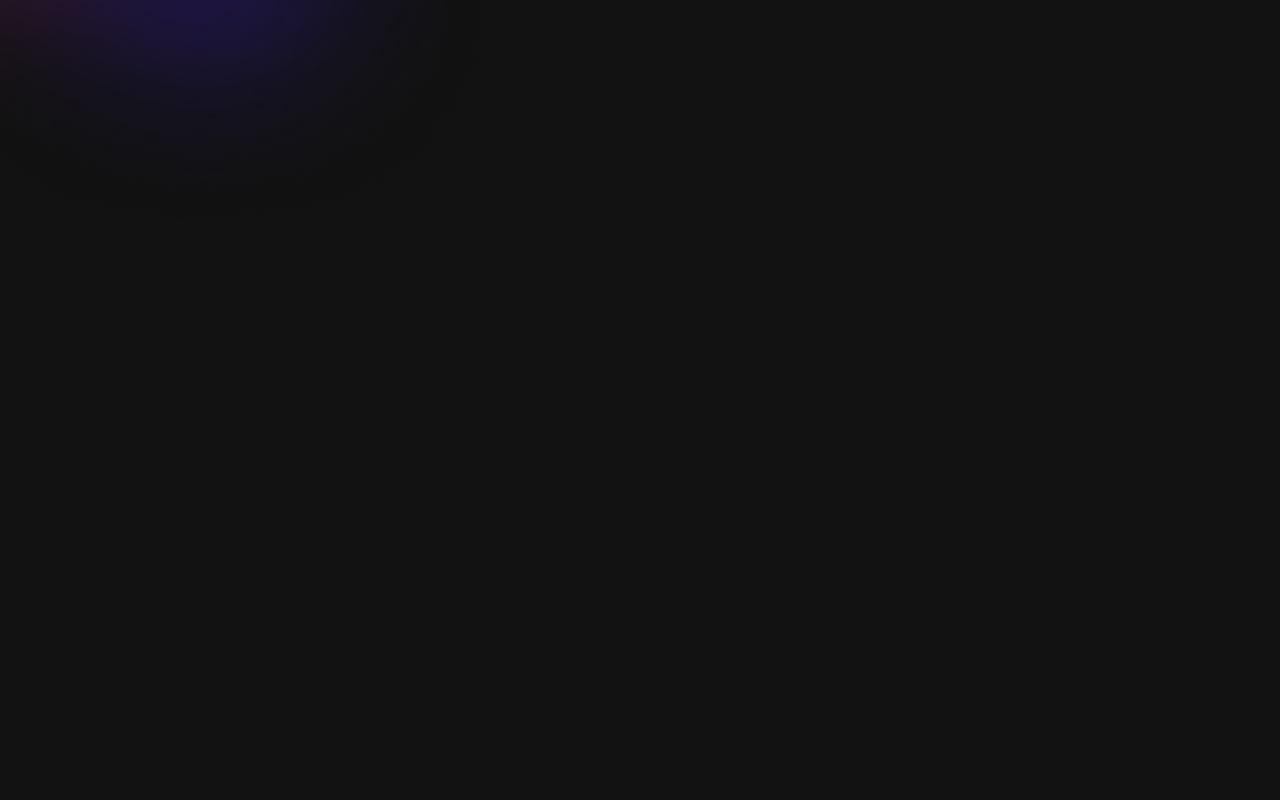
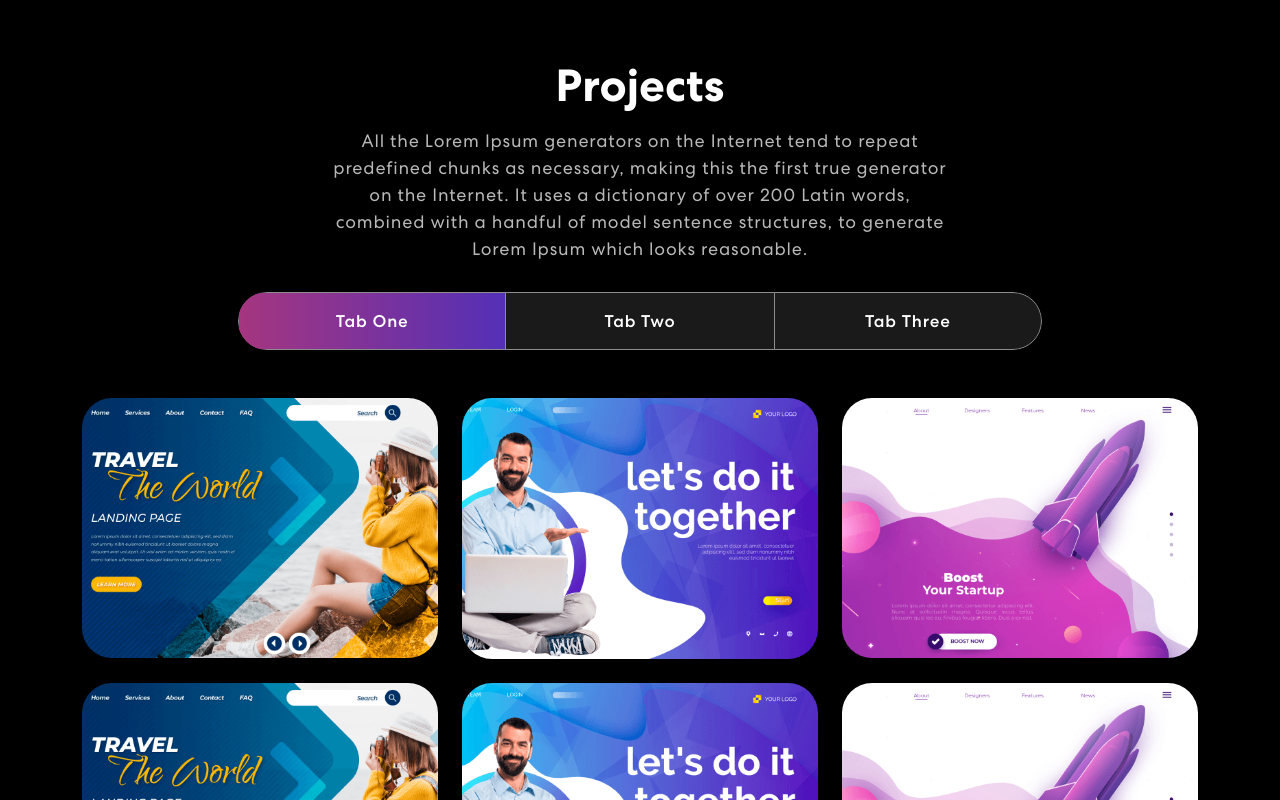
Before and after one commit to Feltino/React-portfolio, a React (Create React App) app: page / in a window 1280 px wide. Shown: the part 1400-2200 px from the top of the page. Before the commit the page ends 1640 px from the top, so only its background shows below. Built offline with nearby package versions, Linux system fonts and the light colour scheme.

Commit message:
Projects section

```diff
--- a/src/App.js
+++ b/src/App.js
@@ -2,6 +2,7 @@
 import { Banner } from './components/Banner'
 import { NavBar } from './components/NavBar'
 import { Skills } from './components/Skills'
+import { Projects } from './components/Projects'
 import 'bootstrap/dist/css/bootstrap.min.css'
 
 function App() {
@@ -10,6 +11,7 @@
       <NavBar />
       <Banner />
       <Skills />
+      <Projects />
     </div>
   )
 }
--- /dev/null
+++ b/src/components/ProjectCard.js
@@ -0,0 +1,15 @@
+import { Col } from 'react-bootstrap'
+
+export const ProjectCard = ({ title, description, imgUrl }) => {
+  return (
+    <Col sm={6} md={4}>
+      <div className="proj-imgbx">
+        <img src={imgUrl} />
+        <div className="proj-txtx">
+          <h4>{title}</h4>
+          <span>{description}</span>
+        </div>
+      </div>
+    </Col>
+  )
+}
--- /dev/null
+++ b/src/components/Projects.js
@@ -0,0 +1,91 @@
+import { Col, Container, Nav, Row, Tab } from 'react-bootstrap'
+import { ProjectCard } from './ProjectCard'
+import colorsharp2 from '../assets/img/color-sharp2.png'
+import projImg1 from '../assets/img/project-img1.png'
+import projImg2 from '../assets/img/project-img2.png'
+import projImg3 from '../assets/img/project-img3.png'
+
+export const Projects = () => {
+  const projects = [
+    {
+      title: 'Business Startup',
+      description: 'Design & Development',
+      imgUrl: projImg1,
+    },
+    {
+      title: 'Business Startup',
+      description: 'Design & Development',
+      imgUrl: projImg2,
+    },
+    {
+      title: 'Business Startup',
+      description: 'Design & Development',
+      imgUrl: projImg3,
+    },
+    {
+      title: 'Business Startup',
+      description: 'Design & Development',
+      imgUrl: projImg1,
+    },
+    {
+      title: 'Business Startup',
+      description: 'Design & Development',
+      imgUrl: projImg2,
+    },
+    {
+      title: 'Business Startup',
+      description: 'Design & Development',
+      imgUrl: projImg3,
+    },
+  ]
+  return (
+    <section className="project" id="project">
+      <Container>
+        <Row>
+          <Col>
+            <h2>Projects</h2>
+            <p>
+              All the Lorem Ipsum generators on the Internet tend to repeat
+              predefined chunks as necessary, making this the first true
+              generator on the Internet. It uses a dictionary of over 200 Latin
+              words, combined with a handful of model sentence structures, to
+              generate Lorem Ipsum which looks reasonable.
+            </p>
+            <Tab.Container id="projects-tabs" defaultActiveKey="first">
+              <Nav
+                variant="pills"
+                defaultActiveKey="first"
+                className="nav-pills mb-5 justify-content-center align-items-center"
+                id="pills-tab"
+              >
+                <Nav.Item>
+                  <Nav.Link eventKey="first">Tab One</Nav.Link>
+                </Nav.Item>
+                <Nav.Item>
+                  <Nav.Link eventKey="second">Tab Two</Nav.Link>
+                </Nav.Item>
+                <Nav.Item>
+                  <Nav.Link eventKey="third">Tab Three</Nav.Link>
+                </Nav.Item>
+              </Nav>
+              <Tab.Content>
+                <Tab.Pane eventKey="first">
+                  <Row>
+                    {projects.map((project, index) => {
+                      return (
+                        <ProjectCard key={index} {...project}></ProjectCard>
+                      )
+                    })}
+                  </Row>
+                </Tab.Pane>
+                <Tab.Pane eventKey="second">Lorem ipsum</Tab.Pane>
+                <Tab.Pane eventKey="third">Lorem ipsum</Tab.Pane>
+              </Tab.Content>
+            </Tab.Container>
+          </Col>
+        </Row>
+      </Container>
+      <img className="background-image-right" src={colorsharp2} />
+    </section>
+  )
+}
--- a/src/components/Skills.js
+++ b/src/components/Skills.js
@@ -48,19 +48,19 @@
                 className="skill-slider"
               >
                 <div className="item">
-                  <img src={meter1} alt="Image" />
+                  <img src={meter1} alt="Web Development" />
                   <h5>Web Development</h5>
                 </div>
                 <div className="item">
-                  <img src={meter2} alt="Image" />
+                  <img src={meter2} alt="Brand Identity" />
                   <h5>Brand Identity</h5>
                 </div>
                 <div className="item">
-                  <img src={meter3} alt="Image" />
+                  <img src={meter3} alt="Logo Design" />
                   <h5>Logo Design</h5>
                 </div>
                 <div className="item">
-                  <img src={meter1} alt="Image" />
+                  <img src={meter1} alt="Shopify Expert" />
                   <h5>Shopify Expert</h5>
                 </div>
               </Carousel>
@@ -68,7 +68,11 @@
           </Col>
         </Row>
       </Container>
-      <img className="background-image-left" src={colorSharp} />
+      <img
+        className="background-image-left"
+        src={colorSharp}
+        alt="background"
+      />
     </section>
   )
 }
```
Also changed, not shown: src/components/Contact.js (added).
